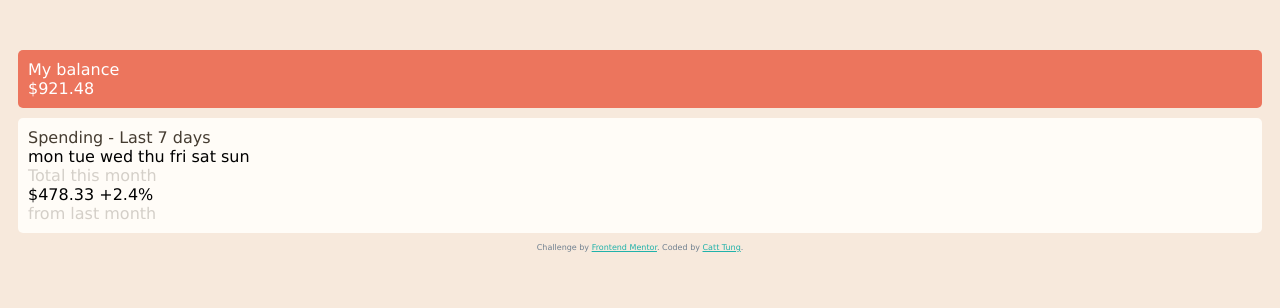
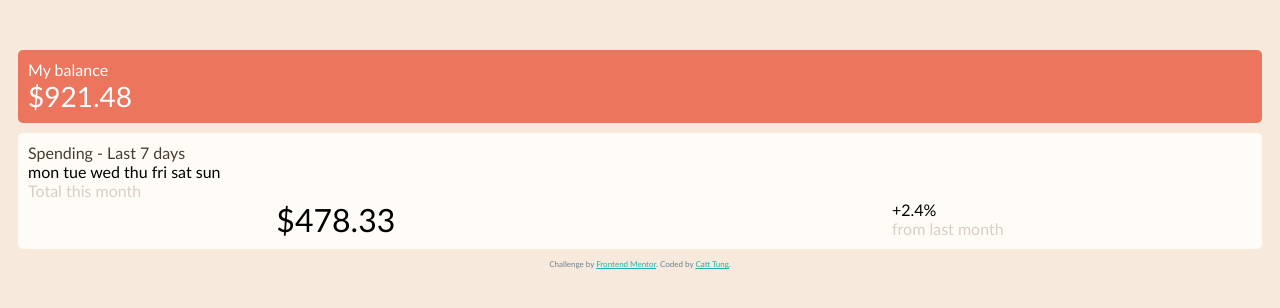
Before and after one commit to catt-tung/expenses-chart-frontend-practice, a plain HTML site: page index.html in a window 1280 px wide. Drawn offline with Linux system fonts and the light colour scheme.

Commit message:
Spacing for totals

```diff
--- a/index.html
+++ b/index.html
@@ -17,7 +17,10 @@
 
   <div class="chart-section">
     <div>
-      <div class="spending-title">Spending - Last 7 days</div>
+      <div class="spending-title">
+        Spending - Last 7 days
+      </div>
+      <div>
         mon
         tue
         wed
@@ -26,11 +29,20 @@
         sat
         sun
       </div>
+    </div>
+    <div class="small-text">
+      Total this month
+    </div>
+    <div class="totals">
       <div>
-      <div class="small-text">Total this month</div>
+        <div class="month-total">
           $478.33
-      +2.4%
+        </div>
+      </div>
+      <div>
+        <div>+2.4%</div>
         <div class="small-text">from last month</div>
+      </div>
     </div>
   </div>
 
--- a/styles.css
+++ b/styles.css
@@ -1,6 +1,6 @@
 body {
-  font-family: Verdana, Geneva, Tahoma, sans-serif;
   background-color: #f7e9dc;
+  font-family:'Gill Sans', 'Gill Sans MT', Calibri, 'Trebuchet MS', sans-serif;
 }
 
 .balance-display {
@@ -35,3 +35,19 @@ body {
 a {
   color: lightseagreen;
 }
+
+.total {
+  font-size: 28px;
+  font-weight: 500;
+}
+
+.month-total {
+  font-size: 32px;
+  font-weight: 500;
+}
+
+.totals {
+  display: flex;
+  flex-direction: row;
+  justify-content: space-around;
+}
```
Lines whose indentation alone changed are shown as unchanged.
